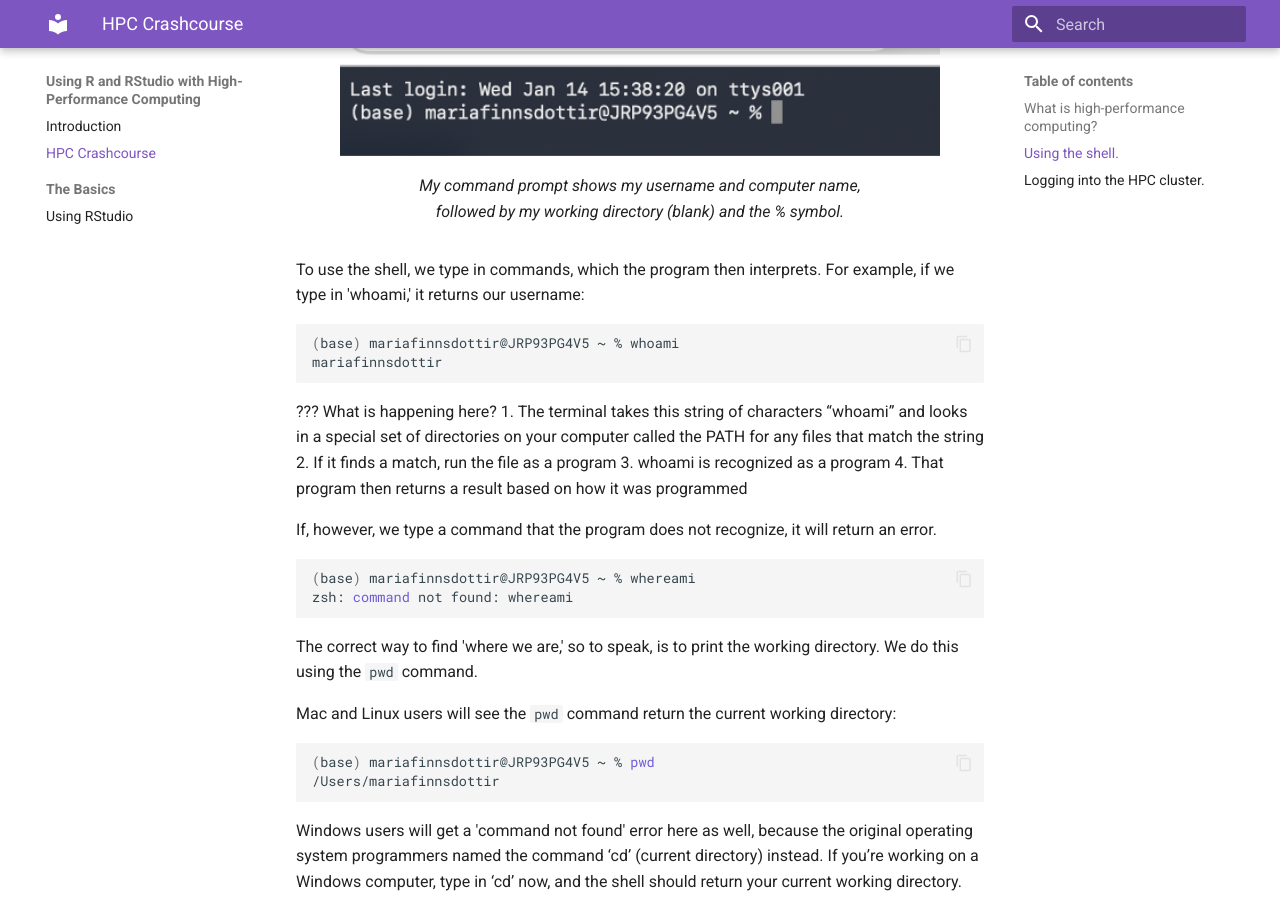
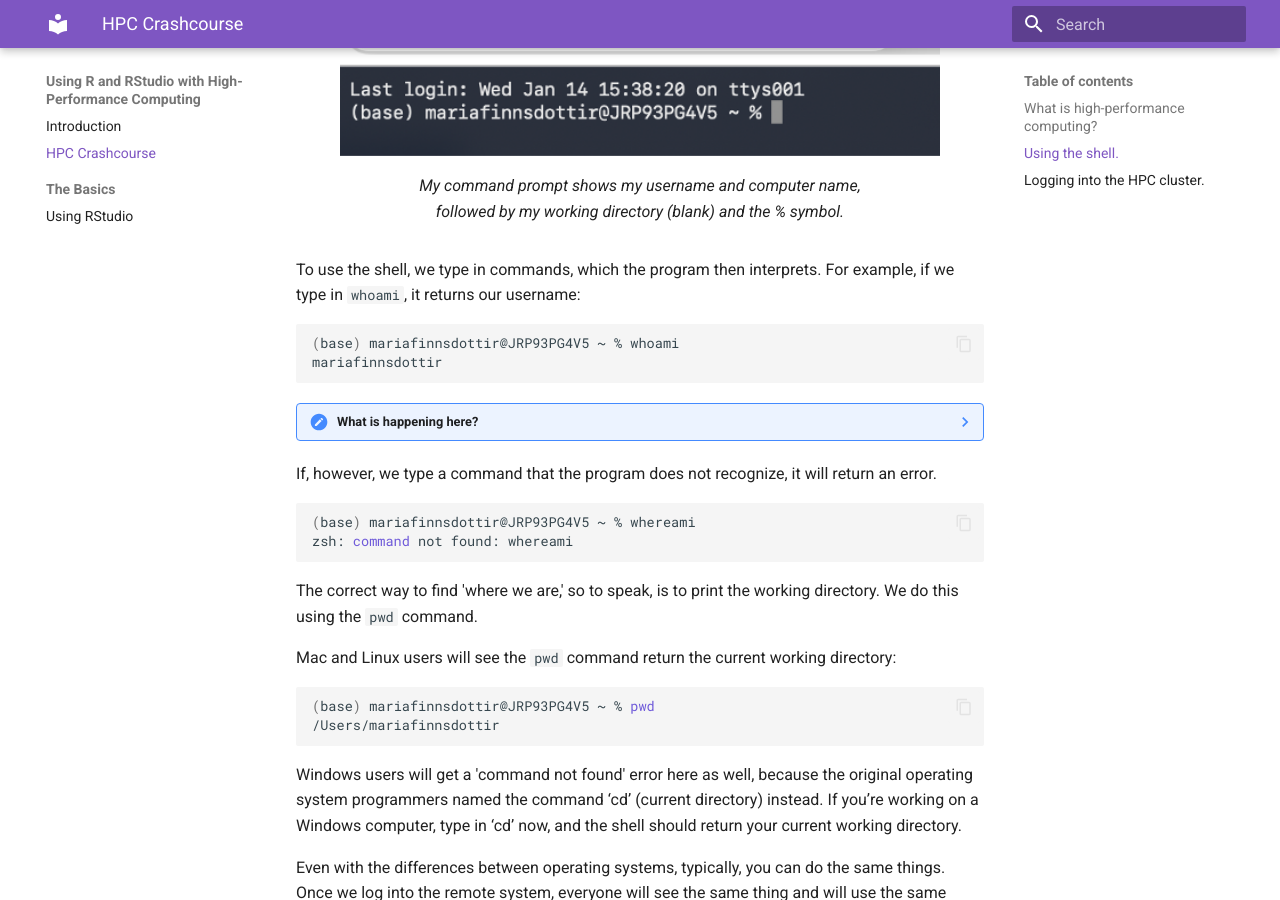
Before and after one commit to finnsdottir/hpc_r_2026, an MkDocs documentation site: the page built from docs/terminal.md, in a window 1280 px wide and 900 px high, scrolled down 1051 px. Built offline with MkDocs 1.6.1 and Material for MkDocs 9.7.7, drawn with Linux system fonts in a browser that asks for light colours; some of the changed lines change nothing that is shown.

Commit message:
fixing a block title

````diff
--- a/docs/terminal.md
+++ b/docs/terminal.md
@@ -28,13 +28,14 @@ Once you open the terminal, you will seem the command prompt. The prompt itself
     <figcaption>My command prompt shows my username and computer name, followed by my working directory (blank) and the % symbol. </figcaption>
 </figure>
 
-To use the shell, we type in commands, which the program then interprets. For example, if we type in 'whoami,' it returns our username:
+To use the shell, we type in commands, which the program then interprets. For example, if we type in `whoami`, it returns our username:
 
 ```shell
 (base) mariafinnsdottir@JRP93PG4V5 ~ % whoami
 mariafinnsdottir
 ```
-??? What is happening here?
+??? note "What is happening here?"
+
     1.	The terminal takes this string of characters “whoami” and looks in a special set of directories on your computer called the PATH for any files that match the string
     2.	If it finds a match, run the file as a program
     3.	whoami is recognized as a program
````
